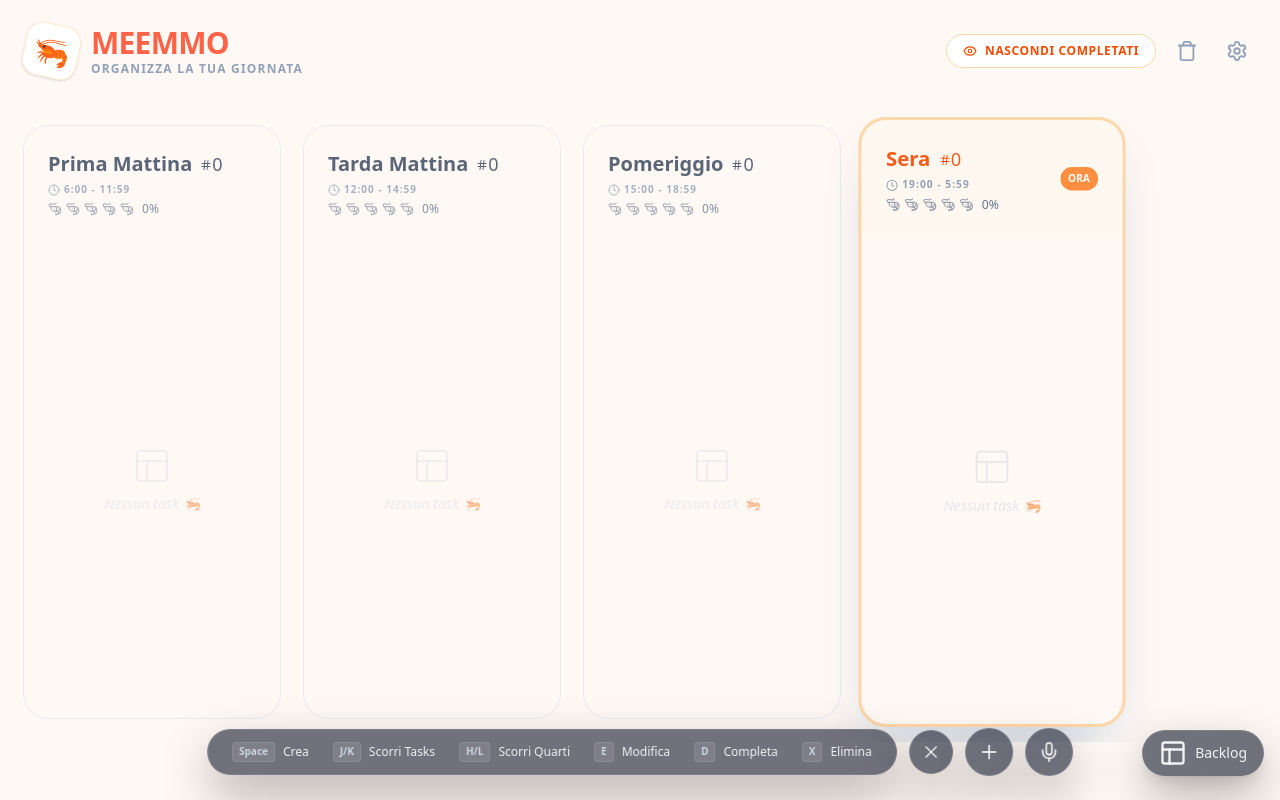
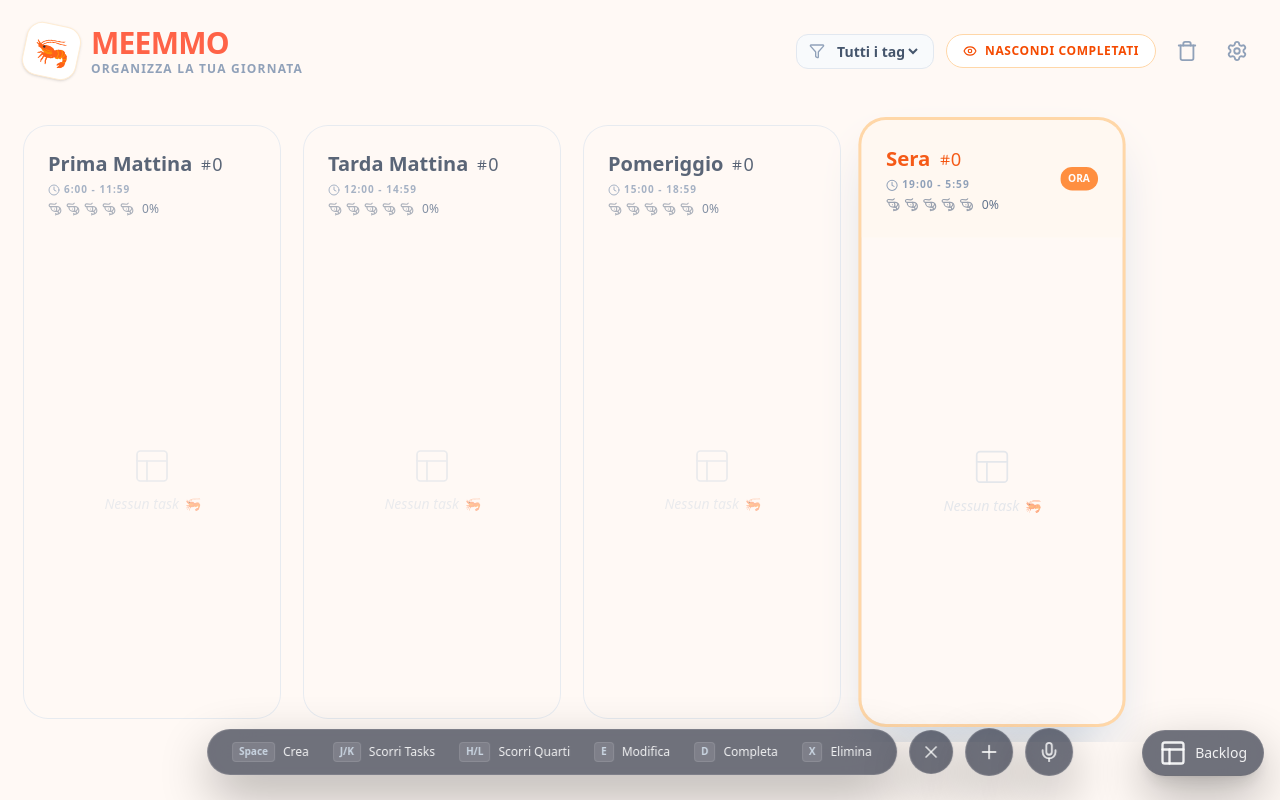
Before and after one commit to meemmo-app/meemmo-app.github.io, a React (Vite) app: page / in a window 1280 px wide. Built offline with nearby package versions, Linux system fonts and the light colour scheme.

Commit message:
first tags implementation

```diff
--- a/src/App.jsx
+++ b/src/App.jsx
@@ -47,8 +47,10 @@ export default function App() {
     title: "",
     note: "",
     priority: false,
+    tags: [],
   });
   const [editingTask, setEditingTask] = useState(null);
+  const [selectedTag, setSelectedTag] = useState(null);
 
   const handleEditOpen = (task) => {
     setEditingTask(task);
@@ -291,10 +293,42 @@ export default function App() {
     return () => window.removeEventListener("keydown", handleKeyDown);
   });
 
+  const getAllTagsOld = () => {
+    let fetched = new Set();
+    tasks.map((t) => {
+      if (t.tags && t.tags.length > 0) {
+        if (t.tags.length > 1) {
+          t.tags.map((tag) => {
+            fetched.add(tag);
+          });
+        } else {
+          fetched.add(t.tags);
+        }
+      }
+    });
+    let uniq = [...fetched];
+    console.log("FETCHED FROM GET ALL TAGS " + uniq);
+    return uniq;
+  };
+  const getAllTags = () => {
+    // flatMap estrae tutti i tag e crea un unico array piatto
+    // Se t.tags è undefined, ritorniamo un array vuoto [] per evitare errori
+    const allTags = tasks.flatMap((t) => t.tags || []);
+
+    // Set rimuove i duplicati, poi convertiamo di nuovo in array
+    const uniq = [...new Set(allTags)];
+
+    console.log("FETCHED FROM GET ALL TAGS:", uniq);
+    return uniq;
+  };
+
   return (
     <div className="min-h-screen bg-[#fff9f5] text-slate-900 font-sans selection:bg-orange-200">
       {/* Header */}
       <Header
+        selectedTag={selectedTag}
+        setSelectedTag={setSelectedTag}
+        allTags={getAllTags}
         ACCENT_COLOR={ACCENT_COLOR}
         showCompleted={showCompleted}
         setShowCompleted={setShowCompleted}
@@ -307,10 +341,21 @@ export default function App() {
       <main className="max-w-7xl mx-auto p-4 md:p-6 flex flex-col md:flex-row overflow-x-scroll gap-6 h-[calc(100vh-160px)]">
         {sections.map((section, idx) => {
           const isFocused = activeQuarterIndex === idx;
-          const sectionTasks = tasks.filter(
-            (t) =>
-              t.sectionId === section.id && (showCompleted || !t.completed),
-          );
+          const sectionTasks = tasks.filter((t) => {
+            // 1. Filtro per sezione
+            const isInSection = t.sectionId === section.id;
+
+            // 2. Filtro per completamento
+            const matchesCompletion = showCompleted || !t.completed;
+
+            // 3. Filtro per Tag selezionato
+            // Se selectedTag non è impostato, passa sempre (true)
+            // Se è impostato, controlla se t.tags esiste e include il tag
+            const matchesTag =
+              !selectedTag || (t.tags && t.tags.includes(selectedTag));
+
+            return isInSection && matchesCompletion && matchesTag;
+          });
 
           return (
             <SectionCard
--- a/src/components/Header.jsx
+++ b/src/components/Header.jsx
@@ -1,5 +1,5 @@
 import { useState } from "react";
-import { Keyboard, Eye, EyeOff, Settings, Trash } from "lucide-react";
+import { Keyboard, Eye, EyeOff, Settings, Trash, Filter } from "lucide-react";
 import { ConfirmModal } from "./ConfirmModal";
 import { Dialog } from "./ui/Dialog";
 
@@ -15,7 +15,31 @@ const HeaderIcon = ({ icon, onClick, title }) => {
   );
 };
 
+const TagFilter = ({ selectedTag, setSelectedTag, tags }) => {
+  return (
+    <div className="flex items-center bg-slate-50 px-3 py-1.5 rounded-xl border border-slate-200">
+      <Filter size={16} className="text-slate-400 mr-2" />
+      <select
+        value={selectedTag || ""}
+        onChange={(e) => setSelectedTag(e.target.value)}
+        className="bg-transparent border-none outline-none text-sm font-bold text-slate-600 cursor-pointer focus:ring-0"
+      >
+        <option value="">Tutti i tag</option>
+        {tags.map((tag) => (
+          <option key={tag} value={tag}>
+            {tag}
+          </option>
+        ))}
+      </select>
+    </div>
+  );
+};
+
 export const Header = ({
+  selectedTag,
+  setSelectedTag,
+  allTags,
+
   ACCENT_COLOR,
   showCompleted,
   setShowCompleted,
@@ -28,6 +52,8 @@ export const Header = ({
     deleteCompletedTasks();
     setDeleteCompleted(false);
   };
+
+  const tags = allTags();
 
   return (
     <header className="p-6 flex justify-between items-center max-w-7xl mx-auto">
@@ -49,6 +75,11 @@ export const Header = ({
       </div>
 
       <div className="flex gap-3 items-center">
+        <TagFilter
+          selectedTag={selectedTag}
+          setSelectedTag={setSelectedTag}
+          tags={tags}
+        />
         <button
           title={`${showCompleted ? "Hide completed tasks" : "Show completed tasks"}`}
           onClick={() => setShowCompleted(!showCompleted)}
--- /dev/null
+++ b/src/components/TagSection.jsx
@@ -0,0 +1,17 @@
+import React from 'react';
+
+export const TagSection = ({ tags }) => {
+  if (!tags || tags.length === 0) return null;
+  return (
+    <div className="mb-2 flex flex-wrap gap-2">
+      {tags.map((tag, idx) => (
+        <span
+          key={idx}
+          className="px-2 py-1 bg-orange-200 text-orange-800 rounded-full text-xs font-medium"
+        >
+          #{tag}
+        </span>
+      ))}
+    </div>
+  );
+};
--- a/src/components/TaskModal.jsx
+++ b/src/components/TaskModal.jsx
@@ -2,8 +2,11 @@ import React from "react";
 import { X } from "lucide-react";
 import { GLASSBASE } from "../constants/styles";
 import ModalHeader from "./ui/ModalHeader";
+import { TagSection } from "./TagSection";
 
 export const TaskModal = ({
+  // New props can be added later if needed
+
   title,
   newTask,
   setNewTask,
@@ -48,6 +51,8 @@ export const TaskModal = ({
       </p>
 
       <div className="space-y-5">
+        {/* Tag display */}
+        <TagSection tags={newTask.tags} />
         {/* Input Titolo - Contrasto Aumentato */}
         <div className="space-y-1">
           <input
--- a/src/hooks/useTasks.js
+++ b/src/hooks/useTasks.js
@@ -2,6 +2,8 @@ import { useState, useEffect } from "react";
 import confetti from "canvas-confetti";
 
 export function useTasks() {
+  // Ensure each task can have tags (array of strings)
+
   const [tasks, setTasks] = useState(() => {
     const saved = localStorage.getItem("meemmo-tasks");
     return saved ? JSON.parse(saved) : [];
@@ -12,14 +14,32 @@ export function useTasks() {
   }, [tasks]);
 
   const createTask = (newTask, sectionId) => {
+    // Ensure tags array exists and extract tags from title and note
+    const extractTags = (text) => {
+      const tagRegex = /#(\w+)/g;
+      const tags = [];
+      let clean = text.replace(tagRegex, (match, p1) => {
+        tags.push(p1);
+        return "";
+      });
+      return { clean: clean.trim(), tags };
+    };
+    const titleResult = extractTags(newTask.title || "");
+    const noteResult = extractTags(newTask.note || "");
+    const combinedTags = [...titleResult.tags, ...noteResult.tags];
+    console.log("TAGS: " + combinedTags);
     const task = {
       ...newTask,
+      title: titleResult.clean,
+      note: noteResult.clean,
+      tags: combinedTags,
       id: Date.now().toString(),
       sectionId,
       completed: false,
       createdAt: new Date().toISOString(),
     };
     setTasks((prev) => [...prev, task]);
+    return;
   };
 
   const deleteTask = (id) =>
```
